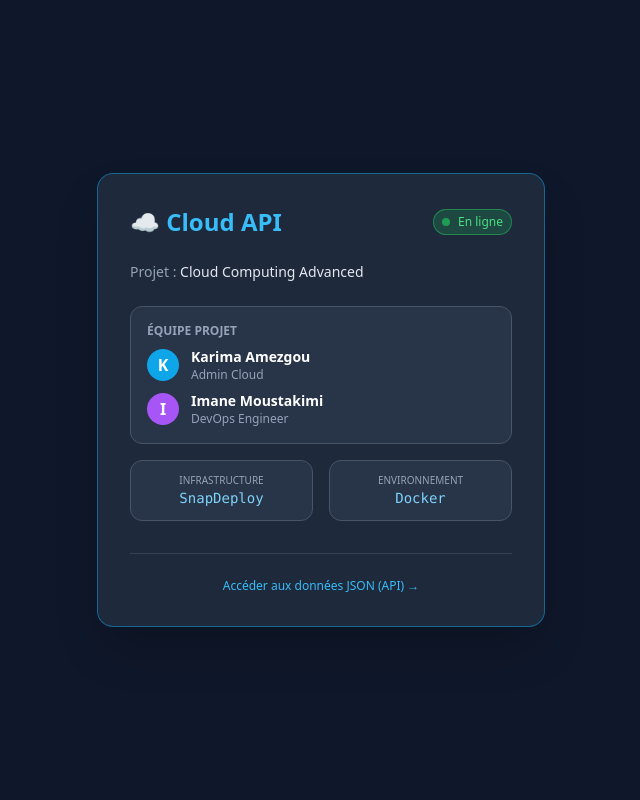
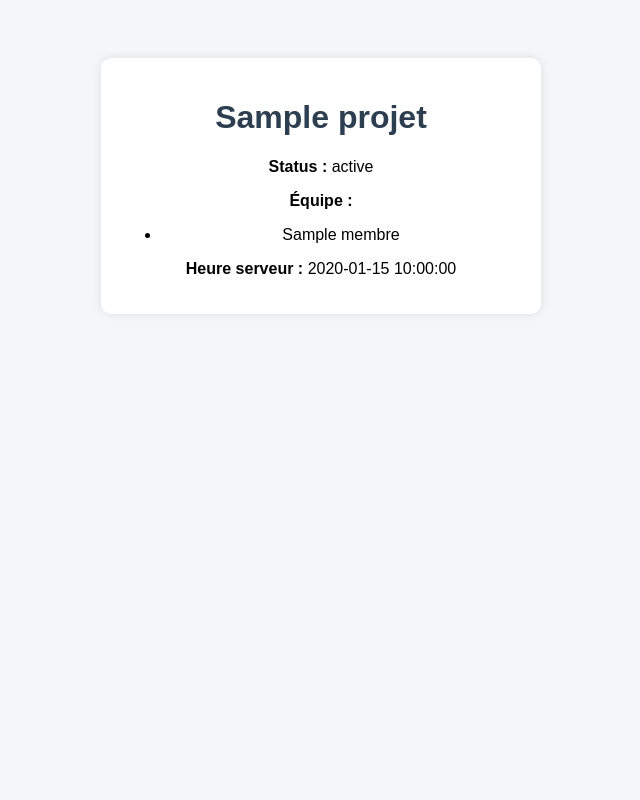
Before and after one commit to karimaamezgou/cloud-api-project, a Flask app: template templates/index.html in a window 1280 px wide. Shown: the whole page, without its empty margins (319-959 px from the left). Run offline with Flask 3, Linux system fonts and the light colour scheme; the template is opened without the code that fills it: most values are stand-ins (such as "Sample title", 1, 10 or a date in 2020); some libraries are stand-ins or nearby versions.

Commit message:
Update index.html

```diff
--- a/templates/index.html
+++ b/templates/index.html
@@ -2,51 +2,40 @@
 <html lang="fr">
 <head>
     <meta charset="UTF-8">
-    <meta name="viewport" content="width=device-width, initial-scale=1.0">
-    <title>Cloud Dashboard | Karima & Imane</title>
-    <script src="https://cdn.tailwindcss.com"></script>
+    <title>API Cloud Advanced</title>
+    <style>
+        body {
+            font-family: Arial, sans-serif;
+            background-color: #f4f6f8;
+            text-align: center;
+            padding-top: 50px;
+        }
+        .card {
+            background: white;
+            width: 400px;
+            margin: auto;
+            padding: 20px;
+            border-radius: 10px;
+            box-shadow: 0 0 10px rgba(0,0,0,0.1);
+        }
+        h1 {
+            color: #2c3e50;
+        }
+    </style>
 </head>
-<body class="bg-slate-900 text-white flex items-center justify-center min-h-screen">
-    <div class="bg-slate-800 p-8 rounded-2xl shadow-2xl border border-sky-500/50 w-full max-w-md">
-        <div class="flex justify-between items-center mb-6">
-            <h1 class="text-2xl font-bold text-sky-400">☁️ Cloud API</h1>
-            <span class="bg-green-500/20 text-green-400 text-xs px-2 py-1 rounded-full border border-green-500/50 flex items-center">
-                <span class="w-2 h-2 bg-green-500 rounded-full animate-pulse mr-2"></span> En ligne
-            </span>
-        </div>
+<body>
 
-        <p class="text-slate-400 text-sm mb-6">Projet : <span class="text-slate-200">Cloud Computing Advanced</span></p>
+<div class="card">
+    <h1>{{ projet }}</h1>
+    <p><strong>Status :</strong> {{ status }}</p>
+    <p><strong>Équipe :</strong></p>
+    <ul>
+        {% for membre in equipe %}
+            <li>{{ membre }}</li>
+        {% endfor %}
+    </ul>
+    <p><strong>Heure serveur :</strong> {{ server_time }}</p>
+</div>
 
-        <div class="space-y-4">
-            <div class="bg-slate-700/50 p-4 rounded-xl border border-slate-600">
-                <p class="text-xs text-slate-400 uppercase font-bold mb-2">Équipe Projet</p>
-                <div class="flex items-center space-x-3 mb-2">
-                    <div class="w-8 h-8 bg-sky-500 rounded-full flex items-center justify-center font-bold">K</div>
-                    <div><p class="text-sm font-semibold">Karima Amezgou</p><p class="text-xs text-slate-400">Admin Cloud</p></div>
-                </div>
-                <div class="flex items-center space-x-3">
-                    <div class="w-8 h-8 bg-purple-500 rounded-full flex items-center justify-center font-bold">I</div>
-                    <div><p class="text-sm font-semibold">Imane Moustakimi</p><p class="text-xs text-slate-400">DevOps Engineer</p></div>
-                </div>
-            </div>
-
-            <div class="grid grid-cols-2 gap-4 text-center">
-                <div class="bg-slate-700/50 p-3 rounded-xl border border-slate-600">
-                    <p class="text-[10px] text-slate-400 uppercase">Infrastructure</p>
-                    <p class="text-sm font-mono text-sky-300">SnapDeploy</p>
-                </div>
-                <div class="bg-slate-700/50 p-3 rounded-xl border border-slate-600">
-                    <p class="text-[10px] text-slate-400 uppercase">Environnement</p>
-                    <p class="text-sm font-mono text-sky-300">Docker</p>
-                </div>
-            </div>
-        </div>
-
-        <div class="mt-8 pt-6 border-t border-slate-700 flex justify-center">
-            <a href="/api/users" class="text-xs text-sky-400 hover:text-sky-300 transition-colors flex items-center">
-                Accéder aux données JSON (API) →
-            </a>
-        </div>
-    </div>
 </body>
 </html>
```
